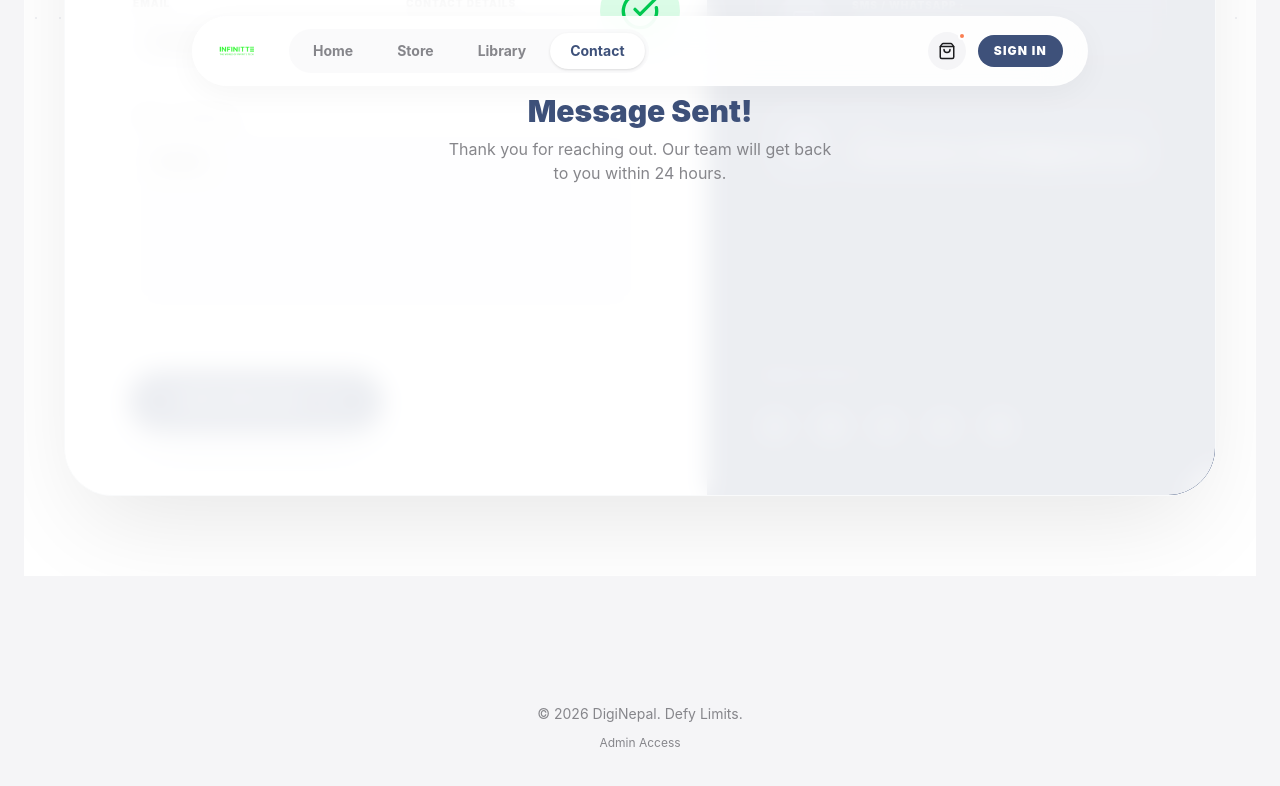
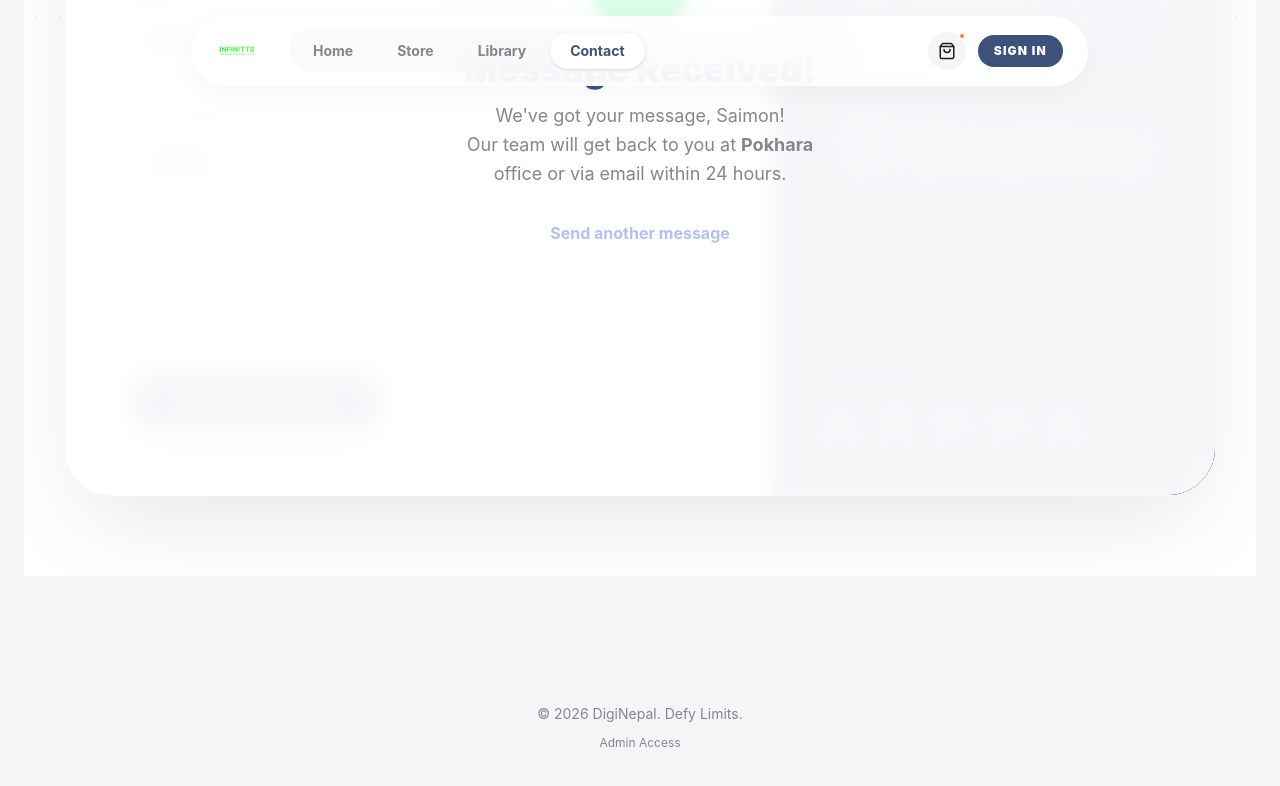
Before and after one commit to saimon919/DigiNepal, a React (Vite) app: page /contact in a window 1280 px wide. Both pictures are taken after typing "Sample", "Sample", "name@example.com", "5551234", "Sample" into the empty fields and a click on the button "SEND MESSAGE". Shown: the part 698-1484 px from the top of the page. Built offline with nearby package versions, Linux system fonts and the light colour scheme; the HTML template or start-up script is replaced by a standard one.

Commit message:
Update Contact.tsx

```diff
--- a/src/pages/Contact.tsx
+++ b/src/pages/Contact.tsx
@@ -3,12 +3,20 @@ import { Mail, Send, Headphones, MessageSquare, Instagram, Music2, Share2, Ghost
 
 export default function Contact() {
     const [submitted, setSubmitted] = useState(false);
+    const [loading, setLoading] = useState(false);
 
-    const handleSubmit = (e: React.FormEvent) => {
-        e.preventDefault();
+    const handleSubmit = async (e?: React.FormEvent | React.MouseEvent) => {
+        if (e) e.preventDefault();
+
+        setLoading(true);
+        // Simulate an API call
+        await new Promise(resolve => setTimeout(resolve, 1000));
+
         setSubmitted(true);
-        // Reset after 5 seconds
-        setTimeout(() => setSubmitted(false), 5000);
+        setLoading(false);
+
+        // Reset after 8 seconds
+        setTimeout(() => setSubmitted(false), 8000);
     };
 
     return (
@@ -51,12 +59,21 @@ export default function Contact() {
 
                     {/* Success Message Overlay */}
                     {submitted && (
-                        <div className="absolute inset-0 z-50 bg-white/90 backdrop-blur-md flex flex-col items-center justify-center p-8 text-center">
-                            <div className="w-20 h-20 bg-green-100 text-green-500 rounded-full flex items-center justify-center mb-6 animate-bounce">
-                                <CheckCircle size={40} />
+                        <div className="absolute inset-0 z-50 bg-white/95 backdrop-blur-md flex flex-col items-center justify-center p-8 text-center animate-in fade-in zoom-in duration-300">
+                            <div className="w-24 h-24 bg-green-100 text-green-500 rounded-full flex items-center justify-center mb-6 shadow-xl shadow-green-200/50">
+                                <CheckCircle size={48} className="animate-[bounce_2s_infinite]" />
                             </div>
-                            <h2 className="text-3xl font-black text-primary mb-2">Message Sent!</h2>
-                            <p className="text-text-dim max-w-sm">Thank you for reaching out. Our team will get back to you within 24 hours.</p>
+                            <h2 className="text-4xl font-black text-primary mb-3">Message Received!</h2>
+                            <p className="text-text-dim text-lg max-w-sm leading-relaxed">
+                                We've got your message, Saimon! <br />
+                                Our team will get back to you at <strong>Pokhara</strong> office or via email within 24 hours.
+                            </p>
+                            <button
+                                onClick={() => setSubmitted(false)}
+                                className="mt-8 text-secondary font-bold hover:underline"
+                            >
+                                Send another message
+                            </button>
                         </div>
                     )}
 
@@ -91,7 +108,7 @@ export default function Contact() {
                                             <span>🇳🇵</span>
                                             <span>+977</span>
                                         </div>
-                                        <input type="tel" placeholder="Enter your number" className="flex-1 bg-bg rounded-2xl p-4 border-2 border-transparent focus:border-secondary/20 focus:bg-white outline-none transition-all text-sm font-medium" />
+                                        <input required type="tel" placeholder="Enter your number" className="flex-1 bg-bg rounded-2xl p-4 border-2 border-transparent focus:border-secondary/20 focus:bg-white outline-none transition-all text-sm font-medium" />
                                     </div>
                                 </div>
                             </div>
@@ -102,9 +119,13 @@ export default function Contact() {
                             </div>
 
                             <div className="pt-4 text-center md:text-left">
-                                <button type="submit" className="bg-primary text-white px-12 py-5 rounded-full font-black text-sm uppercase tracking-widest shadow-2xl shadow-primary/30 hover:scale-105 active:scale-95 transition-all flex items-center justify-center gap-3">
-                                    Send Message
-                                    <Send size={18} />
+                                <button
+                                    type="submit"
+                                    disabled={loading}
+                                    className={`bg-primary text-white px-12 py-5 rounded-full font-black text-sm uppercase tracking-widest shadow-2xl shadow-primary/30 hover:scale-105 active:scale-95 transition-all flex items-center justify-center gap-3 ${loading ? 'opacity-70 cursor-not-allowed' : ''}`}
+                                >
+                                    {loading ? 'Sending...' : 'Send Message'}
+                                    <Send size={18} className={loading ? 'animate-pulse' : ''} />
                                 </button>
                             </div>
                         </form>
@@ -145,7 +166,7 @@ export default function Contact() {
                                     </div>
                                     <div className="space-y-1">
                                         <p className="text-[10px] font-black uppercase tracking-widest text-white/40">Email :</p>
-                                        <p className="font-bold text-lg">sunarsaimon.43244@gmail.com</p>
+                                        <p className="font-bold text-lg text-sm truncate">sunarsaimon.43244@gmail.com</p>
                                     </div>
                                 </div>
                             </div>
```
